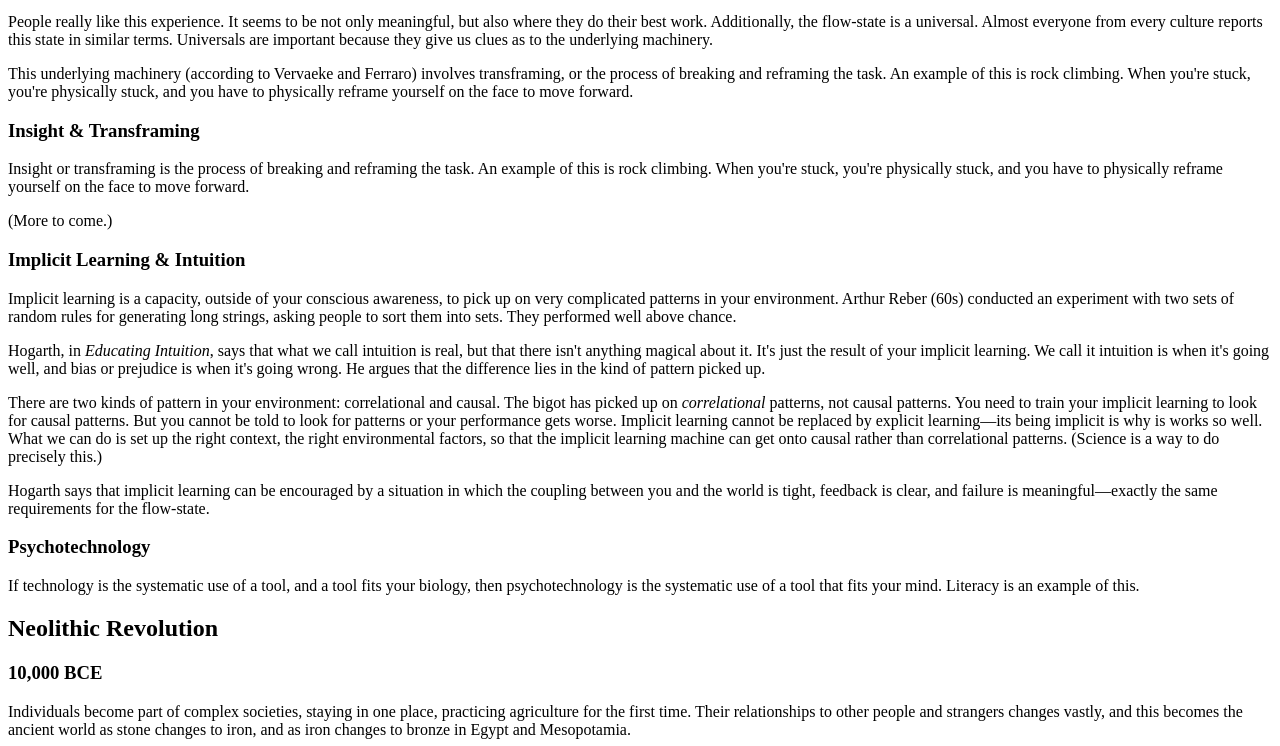
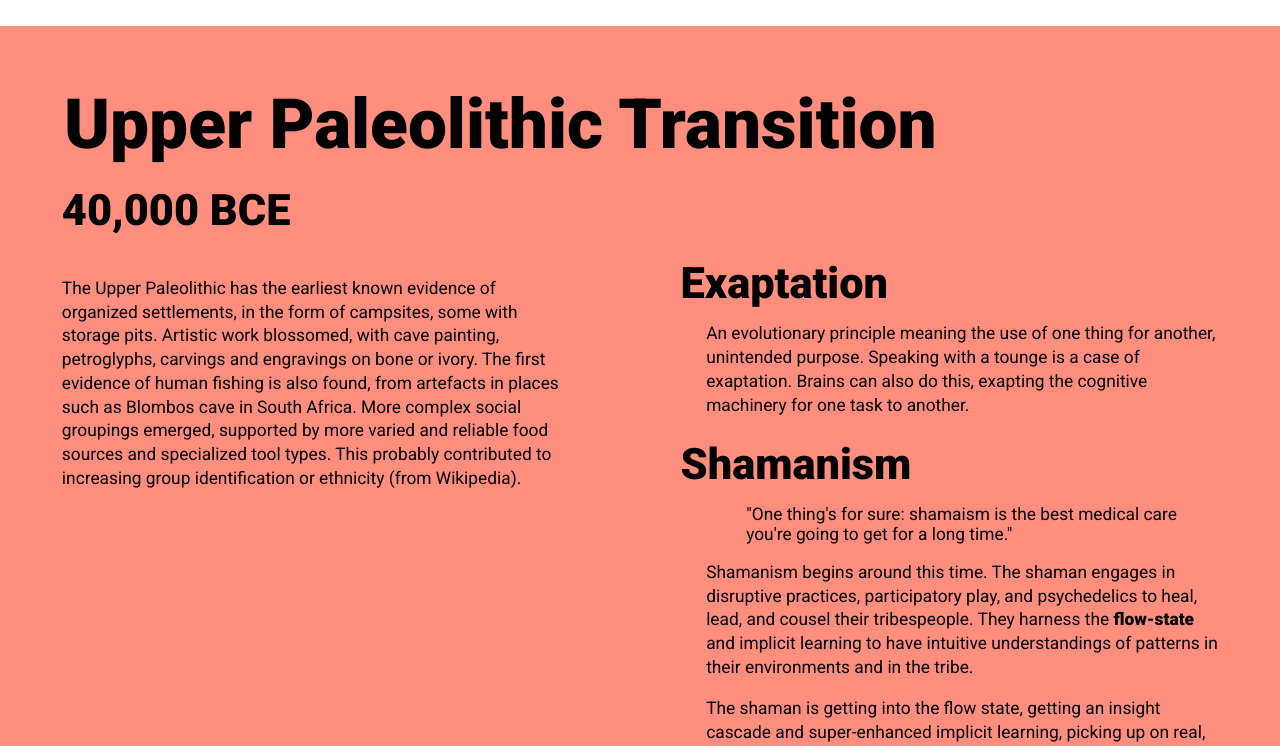
Before and after one commit to sammcvicker/amctimeline, a plain HTML site: page index.html in a window 1280 px wide. Shown: the part 934-1680 px from the top of the page. Drawn offline with Linux system fonts and the light colour scheme; the site is published under a folder, as on GitHub Pages, so addresses that start at the root find nothing.

Commit message:
fix style sheet

```diff
--- a/index.html
+++ b/index.html
@@ -7,9 +7,8 @@
 
     <title>Timeline!</title>
 
-    <link rel="stylesheet" href="/style.css" />
-    <script src="/script.js" defer></script>
-  </head>
+    <link rel="stylesheet" href="style.css" />
+    </head>
   <body>
     <h1>Awakening<br />from the<br />Meaning<br />Crisis</h1>
     <div class="period one">
```
